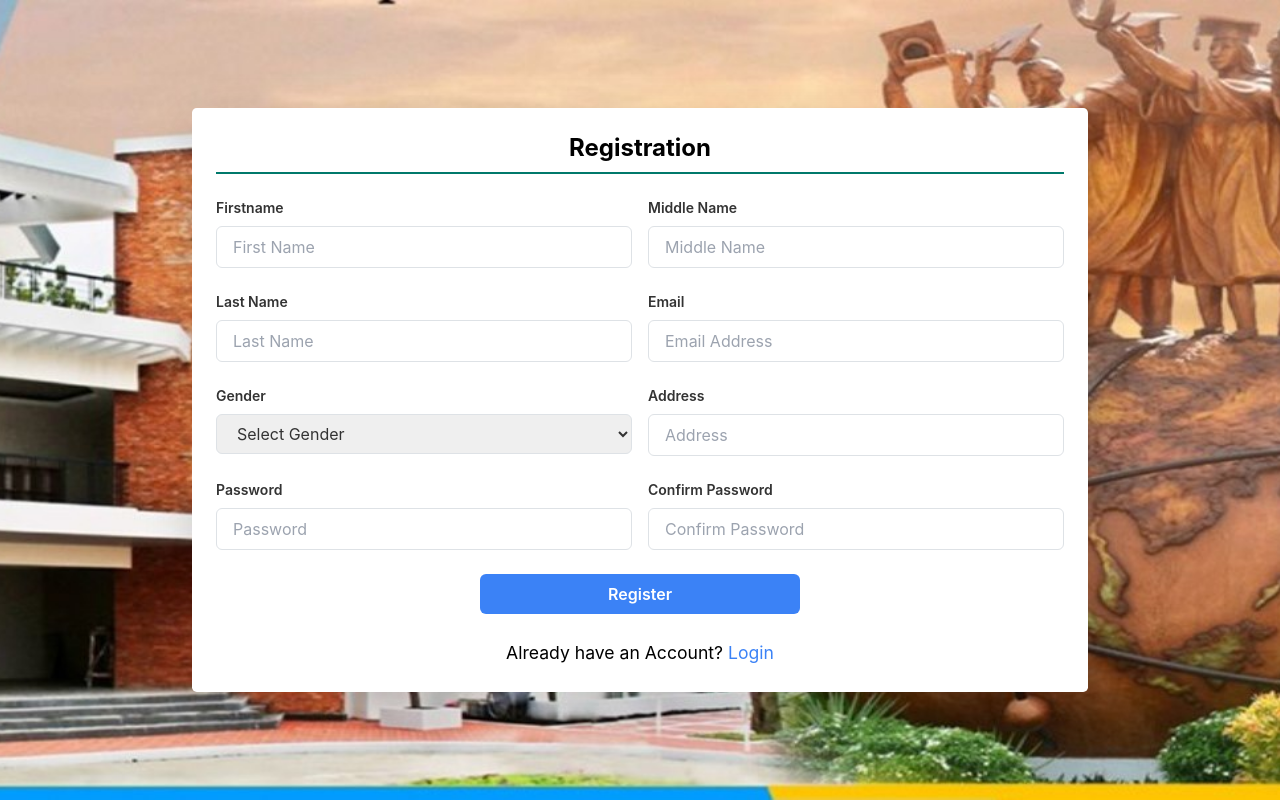
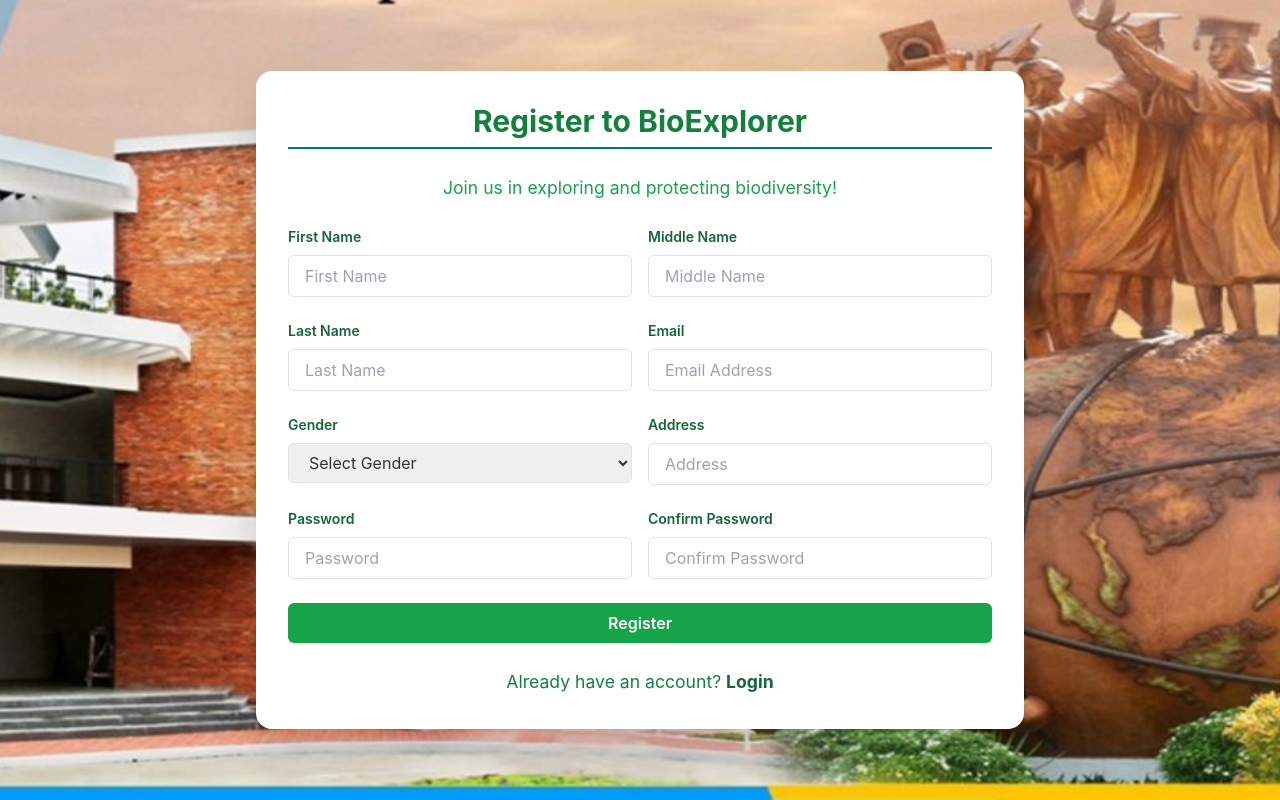
Before and after one commit to Miketzy/capstone2-client, a React (Create React App) app in the folder frontend-client2/: page /registration in a window 1280 px wide. Built offline with nearby package versions, Linux system fonts and the light colour scheme; a small style sheet from the web is missing.

Commit message:
register updated

```diff
--- a/frontend-client2/src/Components/Login-register-Form/Registration-Form/Registration.jsx
+++ b/frontend-client2/src/Components/Login-register-Form/Registration-Form/Registration.jsx
@@ -19,19 +19,18 @@
 
   const handleChange = (target) => {
     setFormData({ ...formData, [target.name]: target.value });
-    setError(""); // Clear error on input change
+    setError("");
   };
 
   const handleSubmit = async (e) => {
     e.preventDefault();
 
-    // Basic validation for password match
     if (formData.password !== formData.confirmPassword) {
       alert("Passwords do not match");
       return;
     }
 
-    setLoading(true); // Start loading
+    setLoading(true);
     try {
       const response = await axios.post(
         "https://capstone2-client.onrender.com/api/register",
@@ -48,7 +47,7 @@
 
       console.log(response.data);
       alert("Registration successful!");
-      navigate("/login"); // Navigate to login after successful registration
+      navigate("/login");
 
       setFormData({
         firstname: "",
@@ -64,7 +63,7 @@
       console.error("Registration failed:", error);
       alert("Registration failed. Please try again.");
     } finally {
-      setLoading(false); // End loading
+      setLoading(false);
     }
   };
 
@@ -90,17 +89,22 @@
   };
 
   return (
-    <div className="clientRegistratio" style={loginContainerStyle}>
-      <div className="registration-wrapper w-full max-w-4xl mx-auto p-6 bg-white bg-opacity-70 rounded-lg shadow-lg">
-        <h2 className="text-2xl font-bold text-center mb-6">Registration</h2>
-        <form onSubmit={handleSubmit} className="registration-form space-y-6">
-          <div className="registation-name flex space-x-4">
-            <div className="registration-Firstname w-1/2">
+    <div className="clientRegistration" style={loginContainerStyle}>
+      <div className="registration-wrapper w-full max-w-3xl mx-auto p-8 bg-white bg-opacity-90 rounded-2xl shadow-lg">
+        <h2 className="text-3xl font-bold text-center text-green-700 mb-6">
+          Register to BioExplorer
+        </h2>
+        <p className="text-center text-green-600 mb-4">
+          Join us in exploring and protecting biodiversity!
+        </p>
+        <form onSubmit={handleSubmit} className="space-y-6">
+          <div className="flex space-x-4">
+            <div className="w-1/2">
               <label
                 htmlFor="firstname"
-                className="block text-sm font-semibold"
+                className="block text-sm font-semibold text-green-800"
               >
-                Firstname
+                First Name
               </label>
               <input
                 type="text"
@@ -108,14 +112,14 @@
                 placeholder="First Name"
                 value={formData.firstname}
                 onChange={(e) => handleChange(e.target)}
-                className="w-full px-3 py-2 border border-gray-300 rounded-md focus:outline-none focus:ring-2 focus:ring-blue-500"
+                className="w-full px-3 py-2 border border-green-300 rounded-md focus:outline-none focus:ring-2 focus:ring-green-500"
                 required
               />
             </div>
-            <div className="registration-Middlename w-1/2">
+            <div className="w-1/2">
               <label
                 htmlFor="middlename"
-                className="block text-sm font-semibold"
+                className="block text-sm font-semibold text-green-800"
               >
                 Middle Name
               </label>
@@ -125,14 +129,17 @@
                 placeholder="Middle Name"
                 value={formData.middlename}
                 onChange={(e) => handleChange(e.target)}
-                className="w-full px-3 py-2 border border-gray-300 rounded-md focus:outline-none focus:ring-2 focus:ring-blue-500"
+                className="w-full px-3 py-2 border border-green-300 rounded-md focus:outline-none focus:ring-2 focus:ring-green-500"
               />
             </div>
           </div>
 
-          <div className="registration-lastname flex space-x-4">
-            <div className="lname w-1/2">
-              <label htmlFor="lastname" className="block text-sm font-semibold">
+          <div className="flex space-x-4">
+            <div className="w-1/2">
+              <label
+                htmlFor="lastname"
+                className="block text-sm font-semibold text-green-800"
+              >
                 Last Name
               </label>
               <input
@@ -141,12 +148,15 @@
                 placeholder="Last Name"
                 value={formData.lastname}
                 onChange={(e) => handleChange(e.target)}
-                className="w-full px-3 py-2 border border-gray-300 rounded-md focus:outline-none focus:ring-2 focus:ring-blue-500"
+                className="w-full px-3 py-2 border border-green-300 rounded-md focus:outline-none focus:ring-2 focus:ring-green-500"
                 required
               />
             </div>
-            <div className="registration-email w-1/2">
-              <label htmlFor="email" className="block text-sm font-semibold">
+            <div className="w-1/2">
+              <label
+                htmlFor="email"
+                className="block text-sm font-semibold text-green-800"
+              >
                 Email
               </label>
               <input
@@ -155,15 +165,18 @@
                 placeholder="Email Address"
                 value={formData.email}
                 onChange={(e) => handleChange(e.target)}
-                className="w-full px-3 py-2 border border-gray-300 rounded-md focus:outline-none focus:ring-2 focus:ring-blue-500"
+                className="w-full px-3 py-2 border border-green-300 rounded-md focus:outline-none focus:ring-2 focus:ring-green-500"
                 required
               />
             </div>
           </div>
 
-          <div className="gender-address flex space-x-4">
-            <div className="genderfith w-1/2">
-              <label htmlFor="gender" className="block text-sm font-semibold">
+          <div className="flex space-x-4">
+            <div className="w-1/2">
+              <label
+                htmlFor="gender"
+                className="block text-sm font-semibold text-green-800"
+              >
                 Gender
               </label>
               <select
@@ -171,7 +184,7 @@
                 name="gender"
                 value={formData.gender || ""}
                 onChange={(e) => handleChange(e.target)}
-                className="w-full px-3 py-2 border border-gray-300 rounded-md focus:outline-none focus:ring-2 focus:ring-blue-500"
+                className="w-full px-3 py-2 border border-green-300 rounded-md focus:outline-none focus:ring-2 focus:ring-green-500"
               >
                 <option value="">Select Gender</option>
                 <option value="Male">Male</option>
@@ -179,8 +192,11 @@
                 <option value="Other">Other</option>
               </select>
             </div>
-            <div className="addressfith w-1/2">
-              <label htmlFor="address" className="block text-sm font-semibold">
+            <div className="w-1/2">
+              <label
+                htmlFor="address"
+                className="block text-sm font-semibold text-green-800"
+              >
                 Address
               </label>
               <input
@@ -189,15 +205,18 @@
                 placeholder="Address"
                 value={formData.address}
                 onChange={(e) => handleChange(e.target)}
-                className="w-full px-3 py-2 border border-gray-300 rounded-md focus:outline-none focus:ring-2 focus:ring-blue-500"
+                className="w-full px-3 py-2 border border-green-300 rounded-md focus:outline-none focus:ring-2 focus:ring-green-500"
                 required
               />
             </div>
           </div>
 
-          <div className="registration-password flex space-x-4">
-            <div className="pass w-1/2">
-              <label htmlFor="pass" className="block text-sm font-semibold">
+          <div className="flex space-x-4">
+            <div className="w-1/2">
+              <label
+                htmlFor="password"
+                className="block text-sm font-semibold text-green-800"
+              >
                 Password
               </label>
               <input
@@ -206,13 +225,15 @@
                 placeholder="Password"
                 value={formData.password}
                 onChange={(e) => handleChange(e.target)}
-                className="w-full px-3 py-2 border border-gray-300 rounded-md focus:outline-none focus:ring-2 focus:ring-blue-500"
+                className="w-full px-3 py-2 border border-green-300 rounded-md focus:outline-none focus:ring-2 focus:ring-green-500"
                 required
               />
             </div>
-
-            <div className="cpass w-1/2">
-              <label htmlFor="Cpass" className="block text-sm font-semibold">
+            <div className="w-1/2">
+              <label
+                htmlFor="confirmPassword"
+                className="block text-sm font-semibold text-green-800"
+              >
                 Confirm Password
               </label>
               <input
@@ -221,7 +242,7 @@
                 placeholder="Confirm Password"
                 value={formData.confirmPassword}
                 onChange={(e) => handleChange(e.target)}
-                className="w-full px-3 py-2 border border-gray-300 rounded-md focus:outline-none focus:ring-2 focus:ring-blue-500"
+                className="w-full px-3 py-2 border border-green-300 rounded-md focus:outline-none focus:ring-2 focus:ring-green-500"
                 required
               />
             </div>
@@ -229,24 +250,22 @@
 
           <button
             type="submit"
-            className="w-[100vh] max-w-xs py-2 mt-4 bg-blue-500 text-white font-semibold rounded-md hover:bg-blue-600 focus:outline-none focus:ring-2 focus:ring-blue-500 mx-auto block"
+            className="w-full py-2 mt-4 bg-green-600 text-white font-semibold rounded-md hover:bg-green-700 focus:outline-none focus:ring-2 focus:ring-green-500"
           >
-            Register
+            {loading ? "Registering..." : "Register"}
           </button>
 
-          <p className="regtolog text-center mt-4">
-            Already have an Account?{" "}
+          <p className="text-center mt-4 text-green-700">
+            Already have an account?{" "}
             <span
-              className="reglog text-blue-500 cursor-pointer"
+              className="text-green-800 font-bold cursor-pointer hover:underline"
               onClick={GoToLogin}
             >
               Login
             </span>
           </p>
         </form>
-        {error && (
-          <p className="error text-red-500 text-center mt-2">{error}</p>
-        )}
+        {error && <p className="text-red-500 text-center mt-4">{error}</p>}
       </div>
     </div>
   );
```
